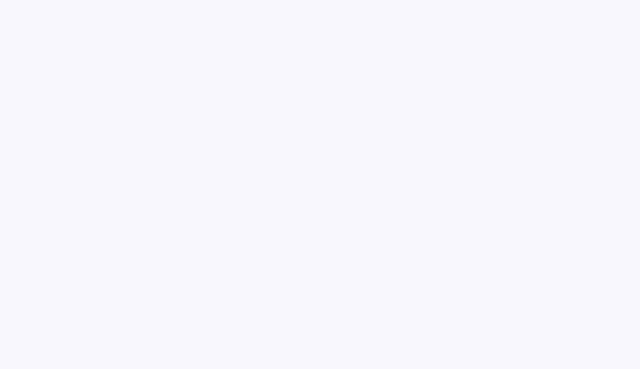
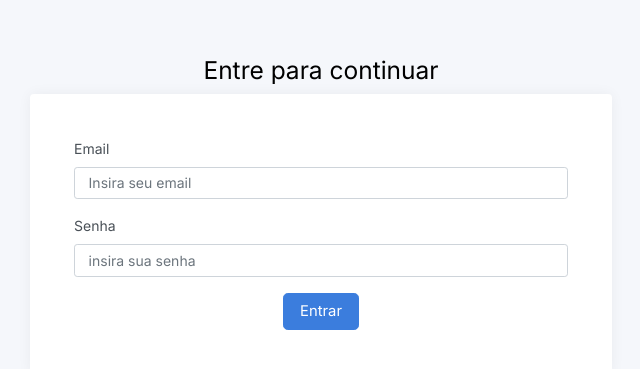
Before and after one commit to gustavorviana/cruzeirodosul-automotel, a Vue app in the folder interface/: page /login in a window 1280 px wide. Before the commit this address had no page. Shown: the part 185-554 px from the top of the page, without its empty margins (319-959 px from the left). Built offline with nearby package versions, Linux system fonts and the light colour scheme.

Commit message:
Adição da página "Erro 404"

```diff
--- /dev/null
+++ b/interface/src/components/Card.vue
@@ -0,0 +1,13 @@
+<script setup lang="ts">
+</script>
+
+<template>
+    <div class="card">
+        <div v-if="$slots.header" class="card-header">
+            <slot name="header"></slot>
+        </div>
+        <div class="card-body">
+            <slot></slot>
+        </div>
+    </div>
+</template>
--- /dev/null
+++ b/interface/src/components/Form/InputGroup.vue
@@ -0,0 +1,16 @@
+<script setup lang="ts">
+defineProps({
+    header: String,
+    mb: {
+        type: [String, Number],
+        default: 3
+    }
+});
+</script>
+
+<template>
+    <div :class="`mb-${$props.mb}`">
+        <label class="form-label">{{ header }}</label>
+        <slot></slot>
+    </div>
+</template>
--- a/interface/src/components/Layout.vue
+++ b/interface/src/components/Layout.vue
@@ -7,7 +7,21 @@ import Sidebar from '../components/Sidebar.vue'
         <Sidebar />
 
         <div class="main">
+            <nav class="navbar navbar-expand navbar-light navbar-bg">
+                <a class="sidebar-toggle js-sidebar-toggle">
+                    <i class="hamburger align-self-center"></i>
+                </a>
 
+                <div class="navbar-collapse collapse">
+                    <ul class="navbar-nav navbar-align">
+                        <li class="nav-item dropdown">
+                            <RouterLink to="/logout">
+                                Sair
+                            </RouterLink>
+                        </li>
+                    </ul>
+                </div>
+            </nav>
             <main class="content">
                 <div class="container-fluid p-0">
                     <slot></slot>
--- /dev/null
+++ b/interface/src/components/PageTitle.vue
@@ -0,0 +1,10 @@
+<script setup lang="ts">
+defineProps({
+    strongTitle: String
+});
+</script>
+<template>
+    <h1 class="h3 mb-3"><strong v-if="strongTitle">{{ strongTitle }}</strong>
+        <slot></slot>
+    </h1>
+</template>
--- a/interface/src/components/Sidebar.vue
+++ b/interface/src/components/Sidebar.vue
@@ -18,9 +18,6 @@ import SidebarHeader from '../components/SidebarHeader.vue'
 
                 <MenuLink to="/" name="Dashboard" icon="sliders" />
             </ul>
-            <RouterLink to="/logout" class="sidebar-link">
-               <span class="align-middle">Deslogar</span>
-            </RouterLink>
         </div>
     </nav>
 </template>
--- a/interface/src/router/index.ts
+++ b/interface/src/router/index.ts
@@ -1,5 +1,7 @@
 import { createRouter, createWebHistory } from "vue-router";
 import Dashboard from "@/views/Dashboard.vue";
+import Login from "@/views/Login.vue";
+import NotFoundPage from "@/views/Errors/404.vue";
 
 const router = createRouter({
   history: createWebHistory(import.meta.env.BASE_URL),
@@ -9,6 +11,16 @@ const router = createRouter({
       name: "home",
       component: Dashboard,
     },
+    {
+      path: "/login",
+      name: "login",
+      component: Login
+    },
+    {
+      component: NotFoundPage,
+      path: "/:catchAll(.*)",
+      name: "NotFound"
+    }
   ],
 });
 
--- a/interface/src/views/Dashboard.vue
+++ b/interface/src/views/Dashboard.vue
@@ -1,9 +1,12 @@
 <script setup lang="ts">
 import Layout from '../components/Layout.vue'
+import PageTitle from '../components/PageTitle.vue'
 </script>
 
 <template>
     <Layout>
-        Dashboard
+        <PageTitle strong-title="AA">
+            Dashboard
+        </PageTitle>
     </Layout>
 </template>
--- /dev/null
+++ b/interface/src/views/Errors/404.vue
@@ -0,0 +1,21 @@
+<script setup lang="ts">
+import Card from '../../components/Card.vue'
+import InputGroup from '../../components/Form/InputGroup.vue'
+</script>
+
+<template>
+    <main class="d-flex w-100">
+        <div class="container d-flex flex-column">
+            <div class="row vh-100">
+                <div class="col-sm-10 col-md-8 col-lg-6 mx-auto d-table h-100">
+                    <div class="d-table-cell align-middle">
+
+                        <div class="text-center mt-4">
+                            <h1 class="h2">Essa página não foi encontrada</h1>
+                        </div>
+                    </div>
+                </div>
+            </div>
+        </div>
+    </main>
+</template>
--- /dev/null
+++ b/interface/src/views/Login.vue
@@ -0,0 +1,42 @@
+<script setup lang="ts">
+import Card from '../components/Card.vue'
+import InputGroup from '../components/Form/InputGroup.vue'
+</script>
+
+<template>
+    <main class="d-flex w-100">
+        <div class="container d-flex flex-column">
+            <div class="row vh-100">
+                <div class="col-sm-10 col-md-8 col-lg-6 mx-auto d-table h-100">
+                    <div class="d-table-cell align-middle">
+
+                        <div class="text-center mt-4">
+                            <h1 class="h2">Entre para continuar</h1>
+                        </div>
+
+                        <Card>
+                            <div class="m-sm-4">
+                                <form>
+                                    <InputGroup header="Email">
+                                        <input class="form-control form-control-md" type="email"
+                                            placeholder="Insira seu email" />
+                                    </InputGroup>
+
+                                    <InputGroup header="Senha">
+                                        <input class="form-control form-control-md" type="password"
+                                            placeholder="insira sua senha" />
+                                    </InputGroup>
+
+                                    <div class="text-center mt-3">
+                                        <a href="/" class="btn btn-lg btn-primary">Entrar</a>
+                                        <!-- <button type="submit" class="btn btn-lg btn-primary">Entrar</button> -->
+                                    </div>
+                                </form>
+                            </div>
+                        </Card>
+                    </div>
+                </div>
+            </div>
+        </div>
+    </main>
+</template>
```
